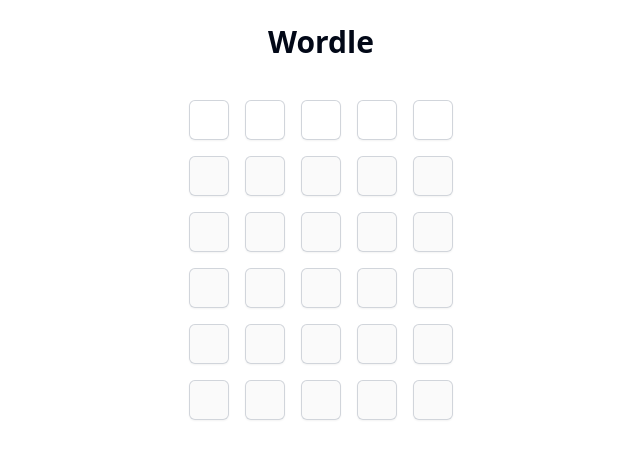
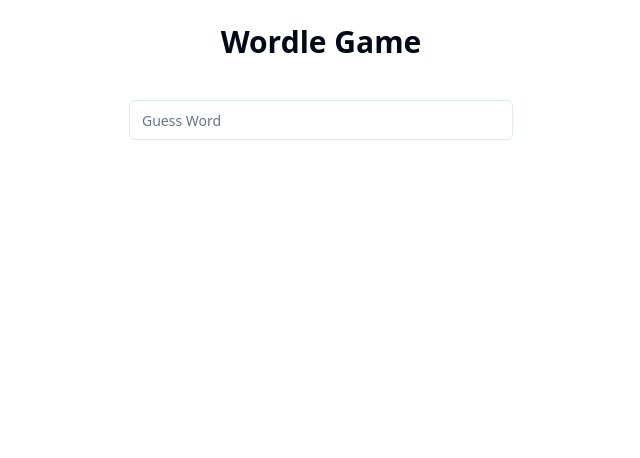
Before and after one commit to ahmed-abdelhamid/wordle-clone, a React (Vite) app: page / in a window 1280 px wide. Shown: the top 458 px of the page, without its empty margins (319-959 px from the left). Built offline with nearby package versions, Linux system fonts and the light colour scheme.

Commit message:
add wordle form

```diff
--- a/package.json
+++ b/package.json
@@ -10,6 +10,7 @@
     "preview": "vite preview"
   },
   "dependencies": {
+    "@radix-ui/react-label": "^2.0.2",
     "class-variance-authority": "^0.7.0",
     "clsx": "^2.1.0",
     "lucide-react": "^0.330.0",
--- a/src/App.tsx
+++ b/src/App.tsx
@@ -7,9 +7,11 @@
 function App() {
   return (
     <WordleProvider targetWord={TARGET_WORD}>
-      <div className="h-full w-full flex flex-col items-center p-6 space-y-10">
-        <h1 className="text-3xl font-bold">Wordle</h1>
-        <Wordle />
+      <div className="h-screen w-full p-6 space-y-10">
+        <h1 className="text-3xl text-center font-bold">Wordle Game</h1>
+        <div className="max-w-sm mx-auto">
+          <Wordle />
+        </div>
       </div>
     </WordleProvider>
   );
--- a/src/components/contexts/wordle-context.tsx
+++ b/src/components/contexts/wordle-context.tsx
@@ -2,6 +2,7 @@
 
 interface IWordleContext {
   currentGuess: string;
+  setCurrentGuess: (value: string) => void;
   guesses: string[];
   targetWord: string;
   addGuess: (guess: string) => void;
--- a/src/components/providers/wordle-provider.tsx
+++ b/src/components/providers/wordle-provider.tsx
@@ -2,7 +2,7 @@
 
 import { WordleContext } from "@/components/contexts/wordle-context";
 
-export const TARGET_WORD = "table";
+export const TARGET_WORD = "TABLE";
 
 interface WordleProviderProps {
   children: ReactNode;
@@ -23,9 +23,19 @@
     }
   };
 
+  const handleSetCurrentGuess = (value: string) => {
+    setCurrentGuess(value.toUpperCase());
+  };
+
   return (
     <WordleContext.Provider
-      value={{ currentGuess, guesses, targetWord: TARGET_WORD, addGuess }}
+      value={{
+        currentGuess,
+        guesses,
+        targetWord: TARGET_WORD,
+        addGuess,
+        setCurrentGuess: handleSetCurrentGuess,
+      }}
     >
       {children}
     </WordleContext.Provider>
--- /dev/null
+++ b/src/components/ui/input.tsx
@@ -0,0 +1,25 @@
+import * as React from "react"
+
+import { cn } from "@/lib/utils"
+
+export interface InputProps
+  extends React.InputHTMLAttributes<HTMLInputElement> {}
+
+const Input = React.forwardRef<HTMLInputElement, InputProps>(
+  ({ className, type, ...props }, ref) => {
+    return (
+      <input
+        type={type}
+        className={cn(
+          "flex h-10 w-full rounded-md border border-input bg-background px-3 py-2 text-sm ring-offset-background file:border-0 file:bg-transparent file:text-sm file:font-medium placeholder:text-muted-foreground focus-visible:outline-none focus-visible:ring-2 focus-visible:ring-ring focus-visible:ring-offset-2 disabled:cursor-not-allowed disabled:opacity-50",
+          className
+        )}
+        ref={ref}
+        {...props}
+      />
+    )
+  }
+)
+Input.displayName = "Input"
+
+export { Input }
--- /dev/null
+++ b/src/components/ui/label.tsx
@@ -0,0 +1,24 @@
+import * as React from "react"
+import * as LabelPrimitive from "@radix-ui/react-label"
+import { cva, type VariantProps } from "class-variance-authority"
+
+import { cn } from "@/lib/utils"
+
+const labelVariants = cva(
+  "text-sm font-medium leading-none peer-disabled:cursor-not-allowed peer-disabled:opacity-70"
+)
+
+const Label = React.forwardRef<
+  React.ElementRef<typeof LabelPrimitive.Root>,
+  React.ComponentPropsWithoutRef<typeof LabelPrimitive.Root> &
+    VariantProps<typeof labelVariants>
+>(({ className, ...props }, ref) => (
+  <LabelPrimitive.Root
+    ref={ref}
+    className={cn(labelVariants(), className)}
+    {...props}
+  />
+))
+Label.displayName = LabelPrimitive.Root.displayName
+
+export { Label }
--- a/src/components/wordle.tsx
+++ b/src/components/wordle.tsx
@@ -1,36 +1,25 @@
-import { useContext, useReducer } from "react";
-
-import { Row } from "@/components/row";
-import { State, letterReducer } from "@/reducers/letters-reducer";
-import { WordleContext } from "@/components/contexts/wordle-context";
-
-const initialState: State = { letters: ["", "", "", "", ""], guessNo: 0 };
-
-const WORD = "table";
+import { WordForm } from "@/components/wordle/word-form";
 
 export const Wordle = () => {
-  const context = useContext(WordleContext);
-  console.log(context);
-  const [state, dispatch] = useReducer(letterReducer, initialState);
-  const isGuessed = state.letters.join("") === WORD;
+  return <WordForm />;
 
-  return (
-    <>
-      <div className="space-y-4">
-        {Array.from({ length: 6 }).map((_, i) => (
-          <Row
-            key={i}
-            state={state}
-            disabled={state.guessNo !== i || isGuessed}
-            dispatch={dispatch}
-          />
-        ))}
-      </div>
-      {isGuessed && (
-        <p className="border rounded-md py-2 px-4 border-green-700 text-green-700 bg-green-700/10">
-          Congratulations. You guessed the word
-        </p>
-      )}
-    </>
-  );
+  // return (
+  //   <>
+  //     <div className="space-y-4">
+  //       {Array.from({ length: 6 }).map((_, i) => (
+  //         <Row
+  //           key={i}
+  //           state={state}
+  //           disabled={state.guessNo !== i || isGuessed}
+  //           dispatch={dispatch}
+  //         />
+  //       ))}
+  //     </div>
+  //     {isGuessed && (
+  //       <p className="border rounded-md py-2 px-4 border-green-700 text-green-700 bg-green-700/10">
+  //         Congratulations. You guessed the word
+  //       </p>
+  //     )}
+  //   </>
+  // );
 };
--- /dev/null
+++ b/src/components/wordle/word-form.tsx
@@ -0,0 +1,34 @@
+import { ChangeEvent, FormEvent, useContext } from "react";
+
+import { Input } from "@/components/ui/input";
+import { WordleContext } from "@/components/contexts/wordle-context";
+
+export const WordForm = () => {
+  const context = useContext(WordleContext);
+
+  if (!context) return null;
+
+  const { currentGuess, setCurrentGuess, addGuess } = context;
+  const handleGuessChange = (e: ChangeEvent<HTMLInputElement>) => {
+    setCurrentGuess(e.target.value);
+  };
+
+  const handleSubmit = (e: FormEvent<HTMLFormElement>) => {
+    e.preventDefault();
+    console.log(currentGuess);
+    addGuess(currentGuess);
+  };
+
+  return (
+    <form onSubmit={handleSubmit} className="space-y-1">
+      <Input
+        id="word"
+        pattern="[A-Za-z]{5}"
+        title="Your guess should be only letters and 5 letters long"
+        placeholder="Guess Word"
+        value={currentGuess}
+        onChange={handleGuessChange}
+      />
+    </form>
+  );
+};
```
Also changed, not shown: 1 other file (tests, documents, lock files or other folders).
